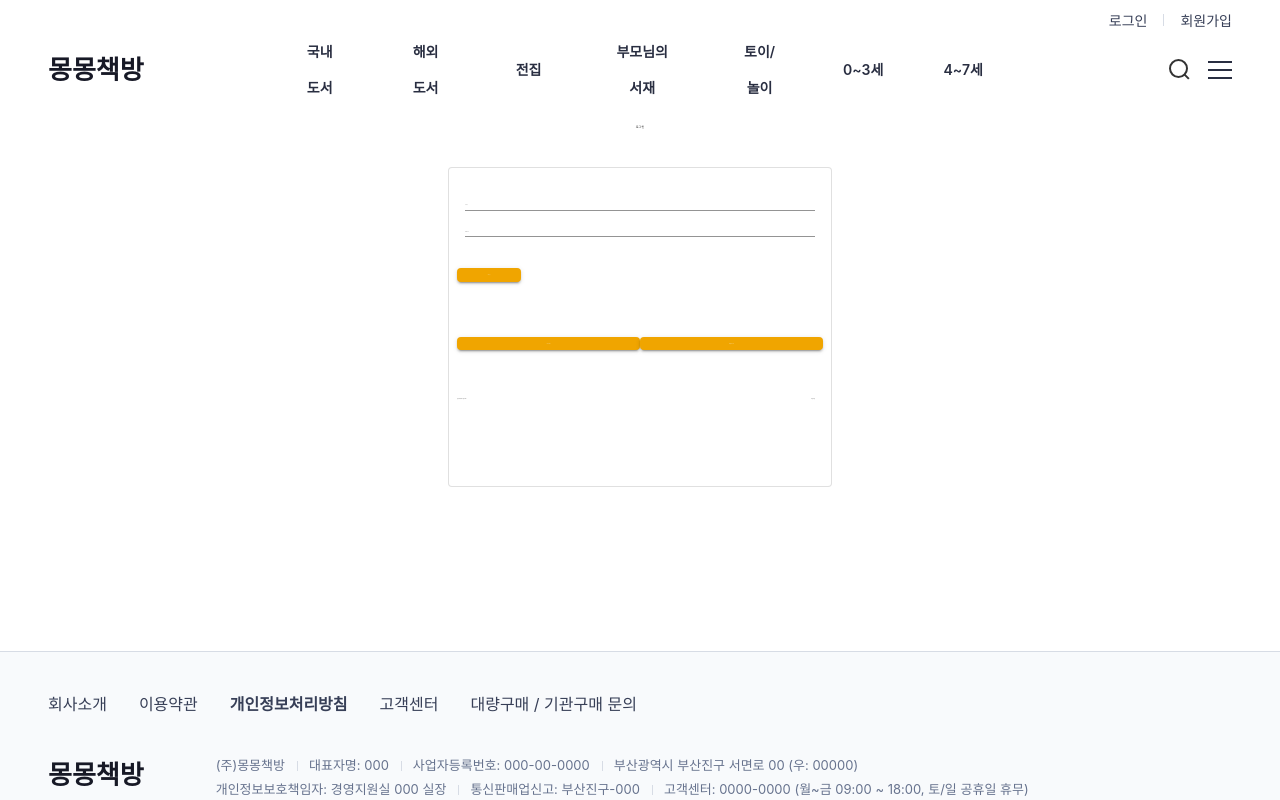
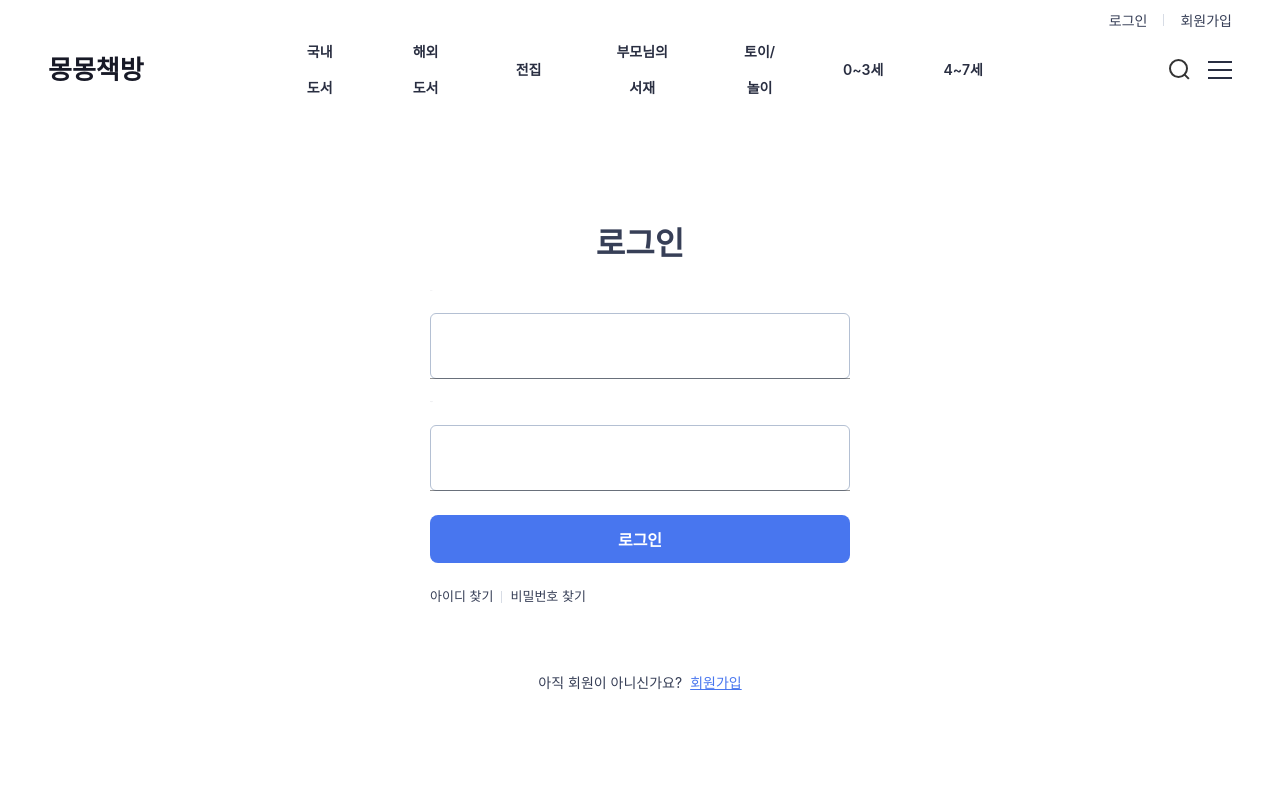
Before and after one commit to devgiants75/bookstore, a React (Create React App) app in the folder web/: page /signIn in a window 1280 px wide. Shown: the top 800 px of the page. Built offline with nearby package versions, Linux system fonts and the light colour scheme; a web font is replaced by a local one.

Commit message:
Feat: 로그인

```diff
--- /dev/null
+++ b/web/src/components/Input/Input.tsx
@@ -0,0 +1,50 @@
+import React from 'react';
+import { TextField } from '@mui/material';
+import { styled } from '@mui/material/styles';
+
+interface IProp {
+  label: string;
+  type: string;
+  onChange: (e: React.ChangeEvent<HTMLTextAreaElement>) => void;
+}
+
+const StyledInput = styled(TextField)`
+  & label {
+    position: static;
+  }
+
+  & label[data-shrink='true'] {
+    color: var(--gray100);
+  }
+
+  & label + input {
+    margin-top: 4rem;
+  }
+
+  & input {
+    border: 1px solid var(--gray50);
+    height: 48rem;
+    font-size: 16rem;
+    padding: 8rem 12rem;
+    border-radius: 6rem;
+    margin: 4rem 0 0;
+  }
+
+  & input:focus {
+    border-color: var(--gray80);
+  }
+`;
+
+function Input({ label, type, onChange }: IProp) {
+  return (
+    <StyledInput
+      label={label}
+      type={type}
+      variant="standard"
+      onChange={onChange}
+      InputLabelProps={{ shrink: true }}
+    />
+  );
+}
+
+export default Input;
--- a/web/src/layouts/footer/Index.Style.tsx
+++ b/web/src/layouts/footer/Index.Style.tsx
@@ -25,7 +25,7 @@ export const List = styled.li`
   & a {
     display: inline-block;
     color: var(--gray110);
-    font-size: 16rem;
+    font-size: 14rem;
     position: relative;
   }
 
--- /dev/null
+++ b/web/src/pages/SignIn/Index.Style.tsx
@@ -0,0 +1,85 @@
+import { styled } from 'styled-components';
+import { container, logo } from '../../styles/variable';
+
+export const Container = styled.div`
+  max-width: 420rem;
+  margin: 120rem auto;
+
+  & label[data-shrink='true'] {
+    color: var(--gray100);
+  }
+
+  & input {
+    border: 1px solid var(--gray50);
+    height: 48rem;
+    font-size: 16rem;
+    padding: 8rem 12rem;
+    border-radius: 6rem;
+  }
+
+  & input:focus {
+    border-color: var(--gray80);
+  }
+`;
+
+export const ContainerInner = styled.div`
+  display: flex;
+  flex-direction: column;
+  gap: 24rem;
+`;
+
+export const Title = styled.h3`
+  font-size: 32rem;
+  color: var(--gray110);
+  font-weight: 700;
+  text-align: center;
+`;
+
+export const Button = styled.button`
+  font-size: 16rem;
+  height: 48rem;
+  background-color: var(--blue80);
+  border-radius: 8rem;
+  color: #fff;
+  font-weight: 600;
+`;
+
+export const Forgotten = styled.div`
+  display: flex;
+  align-items: center;
+  gap: 8rem;
+
+  & a {
+    font-size: 13rem;
+    color: var(--gray110);
+
+    &:not(:first-child):before {
+      content: '';
+    }
+  }
+
+  & hr {
+    display: block;
+    width: 1px;
+    height: 12px;
+    border: 0;
+    background: #d7dce5;
+  }
+`;
+
+export const SignUp = styled.div`
+  text-align: center;
+  margin-top: 40rem;
+
+  & span {
+    color: var(--gray110);
+    font-size: 14rem;
+  }
+
+  & a {
+    margin-left: 8rem;
+    font-size: 14rem;
+    text-decoration: underline;
+    color: var(--blue80);
+  }
+`;
--- a/web/src/pages/SignIn/index.tsx
+++ b/web/src/pages/SignIn/index.tsx
@@ -2,17 +2,10 @@ import React, { useState } from 'react';
 import axios from 'axios';
 import { Cookies, useCookies } from 'react-cookie';
 import { useNavigate, Link } from 'react-router-dom';
+import * as S from './Index.Style';
 
-import {
-  Card,
-  CardContent,
-  TextField,
-  CardActions,
-  Button,
-  Box,
-  Typography,
-} from '@mui/material';
 import { useUserStore } from '../../stores';
+import Input from '../../components/Input/Input';
 
 export default function SingIn() {
   const [userId, setUserId] = useState<string>('');
@@ -53,90 +46,30 @@ export default function SingIn() {
   };
 
   return (
-    <>
-      <Typography
-        variant="h3"
-        paddingTop="2vw"
-        textAlign="center"
-        fontFamily="logoFont"
-      >
-        로그인
-      </Typography>
-      <Box display="flex" justifyContent="center" style={{ paddingTop: '3vw' }}>
-        <Card
-          variant="outlined"
-          sx={{ width: '30vw', height: '25vw' }}
-          style={{ marginBottom: '5vw' }}
-        >
-          <CardContent>
-            <TextField
-              fullWidth
+    <S.Container>
+      <S.ContainerInner>
+        <S.Title>로그인</S.Title>
+        <Input
           label="아이디"
           type="email"
-              variant="standard"
           onChange={e => setUserId(e.target.value)}
         />
-            <TextField
-              fullWidth
+        <Input
           label="비밀번호"
           type="password"
-              variant="standard"
           onChange={e => setUserPassword(e.target.value)}
         />
-          </CardContent>
-          <CardActions>
-            <Box sx={{ width: '100vw' }}>
-              <Box component="div">
-                <Link to="/">
-                  <Button
-                    fullWidth
-                    onClick={() => signInHandeler()}
-                    variant="contained"
-                    sx={{ bgcolor: '#F0A500' }}
-                  >
-                    로그인
-                  </Button>
-                </Link>
-              </Box>
-              <Box
-                display="flex"
-                justifyContent="space-between"
-                component="div"
-                style={{ marginTop: '4vw' }}
-              >
-                <Button
-                  fullWidth
-                  onClick={() => navigator('/findId')}
-                  variant="contained"
-                  sx={{ bgcolor: '#F0A500' }}
-                >
-                  아이디 찾기
-                </Button>
-                <Button
-                  fullWidth
-                  onClick={() => navigator('/findPassword')}
-                  variant="contained"
-                  sx={{ bgcolor: '#F0A500' }}
-                >
-                  비밀번호 찾기
-                </Button>
-              </Box>
-              <Box
-                component="div"
-                display="flex"
-                justifyContent="space-between"
-                mt={6}
-                mr={1}
-              >
-                <Typography>신규 사용자 이신가요?</Typography>
-                <Typography onClick={() => navigator('/signup')}>
-                  회원가입
-                </Typography>
-              </Box>
-            </Box>
-          </CardActions>
-        </Card>
-      </Box>
-    </>
+        <S.Button onClick={() => signInHandeler()}>로그인</S.Button>
+        <S.Forgotten>
+          <Link to="/findId">아이디 찾기</Link>
+          <hr />
+          <Link to="/findId">비밀번호 찾기</Link>
+        </S.Forgotten>
+        <S.SignUp>
+          <span>아직 회원이 아니신가요?</span>
+          <Link to="/signup">회원가입</Link>
+        </S.SignUp>
+      </S.ContainerInner>
+    </S.Container>
   );
 }
```
Also changed, not shown: web/.eslintrc.js. Lines whose indentation alone changed are shown as unchanged.
